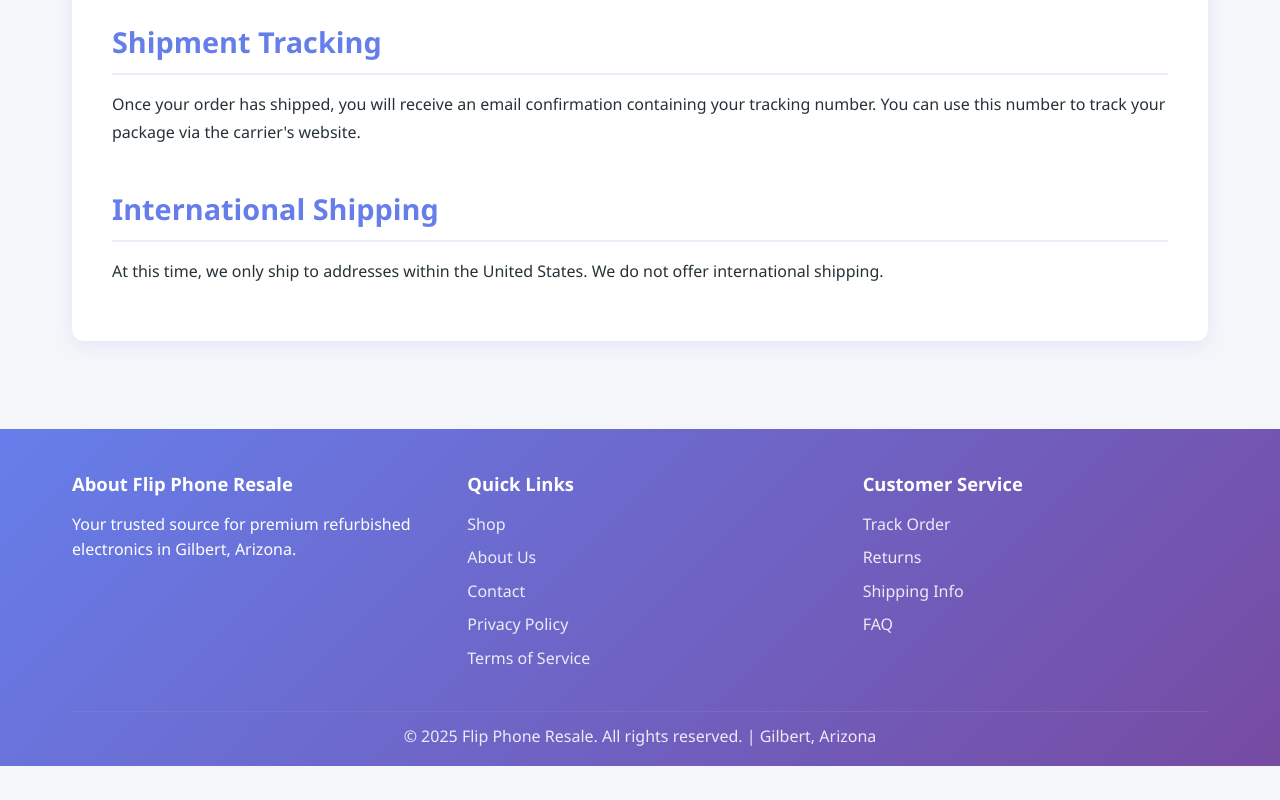
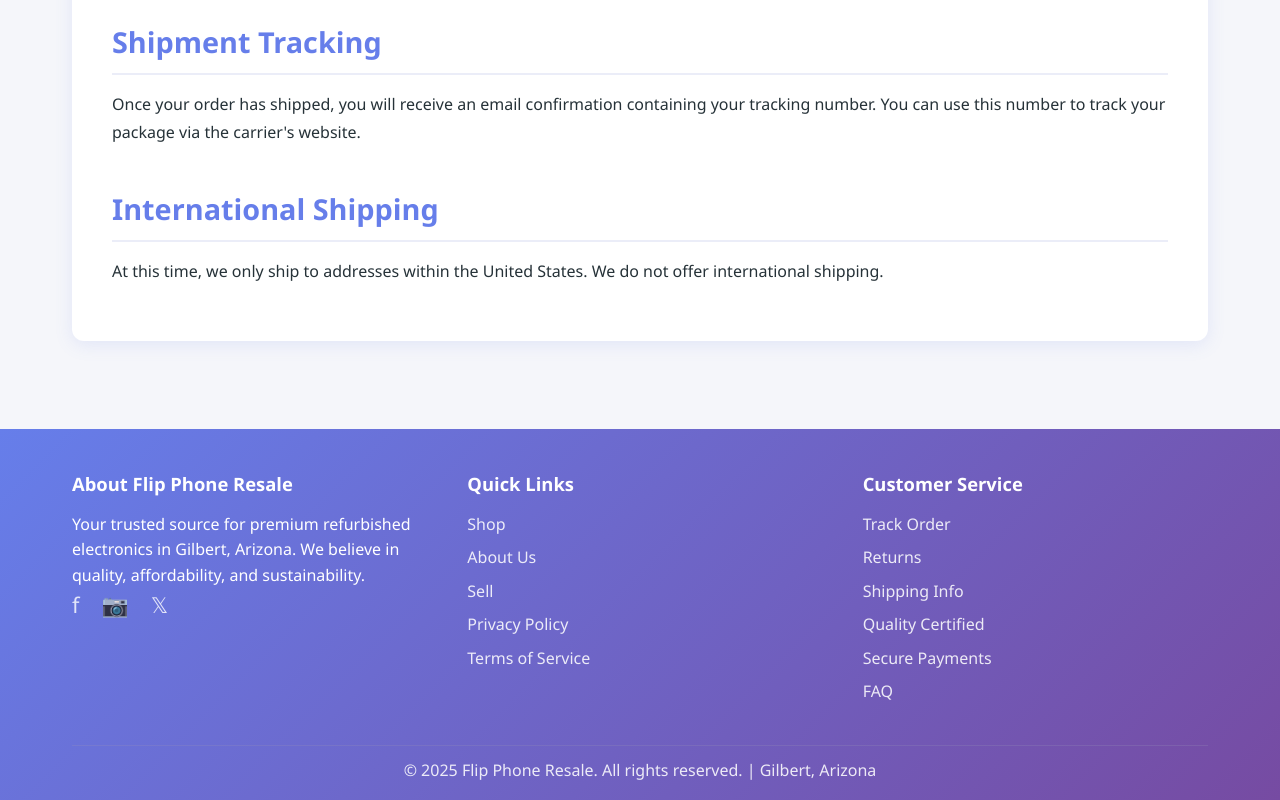
Before and after one commit to nickazwildland87/FlipPhoneResale-site, a plain HTML site: page shipping.html in a window 1280 px wide. Shown: the part 796-1596 px from the top of the page. Before the commit the page ends 1562 px from the top, so only its background shows below. Drawn offline with Linux system fonts and the light colour scheme; no server answers.

Commit message:
Footer Updated

```diff
--- a/shipping.html
+++ b/shipping.html
@@ -69,7 +69,7 @@
                 <h2>International Shipping</h2>
                 <p>
                     At this time, we only ship to addresses within the United States. We do not offer international shipping.
-                </D>
+                </p>
             </div>
 
         </div>
@@ -80,14 +80,19 @@
             <div class="footer-content">
                 <div class="footer-section">
                     <h4>About Flip Phone Resale</h4>
-                    <p>Your trusted source for premium refurbished electronics in Gilbert, Arizona.</p>
+                    <p>Your trusted source for premium refurbished electronics in Gilbert, Arizona. We believe in quality, affordability, and sustainability.</p>
+                    <div class="social-links">
+                        <a href="#" title="Facebook">f</a>
+                        <a href="#" title="Instagram">📷</a>
+                        <a href="#" title="Twitter">𝕏</a>
+                    </div>
                 </div>
                 <div class="footer-section">
                     <h4>Quick Links</h4>
                     <ul>
                         <li><a href="shop.html">Shop</a></li>
                         <li><a href="about.html">About Us</a></li>
-                        <li><a href="index.html#contact">Contact</a></li>
+                        <li><a href="sell.html">Sell</a></li>
                         <li><a href="privacy.html">Privacy Policy</a></li>
                         <li><a href="terms.html">Terms of Service</a></li>
                     </ul>
@@ -98,6 +103,8 @@
                         <li><a href="#">Track Order</a></li>
                         <li><a href="returns.html">Returns</a></li>
                         <li><a href="shipping.html">Shipping Info</a></li>
+                        <li><a href="quality.html">Quality Certified</a></li>
+                        <li><a href="payment.html">Secure Payments</a></li>
                         <li><a href="index.html#contact">FAQ</a></li>
                     </ul>
                 </div>
```
